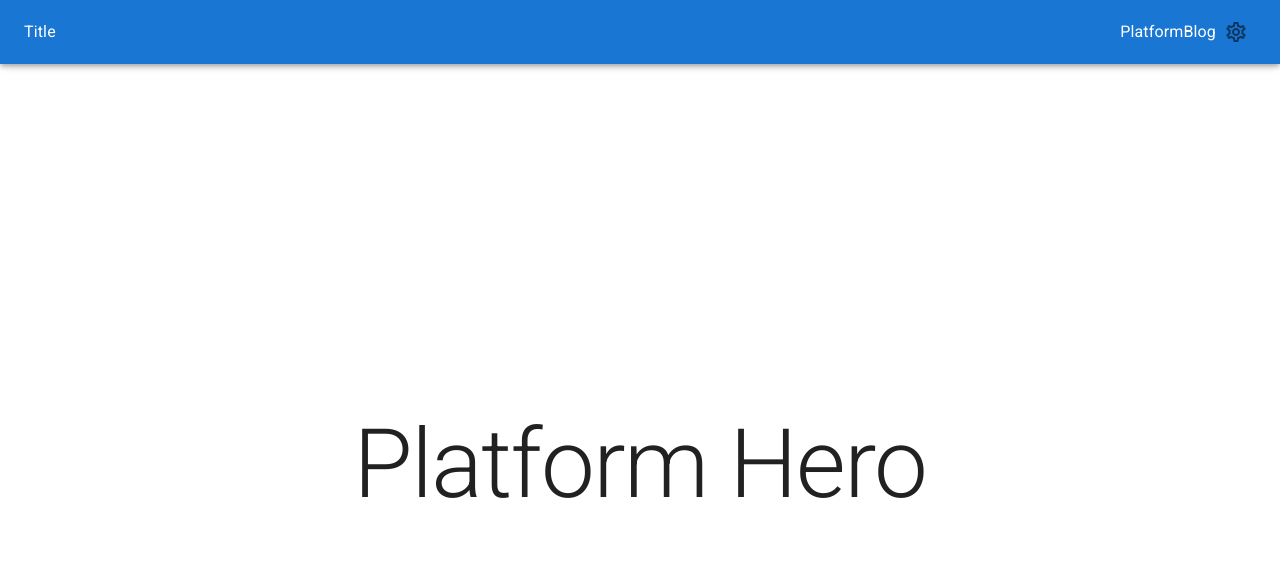
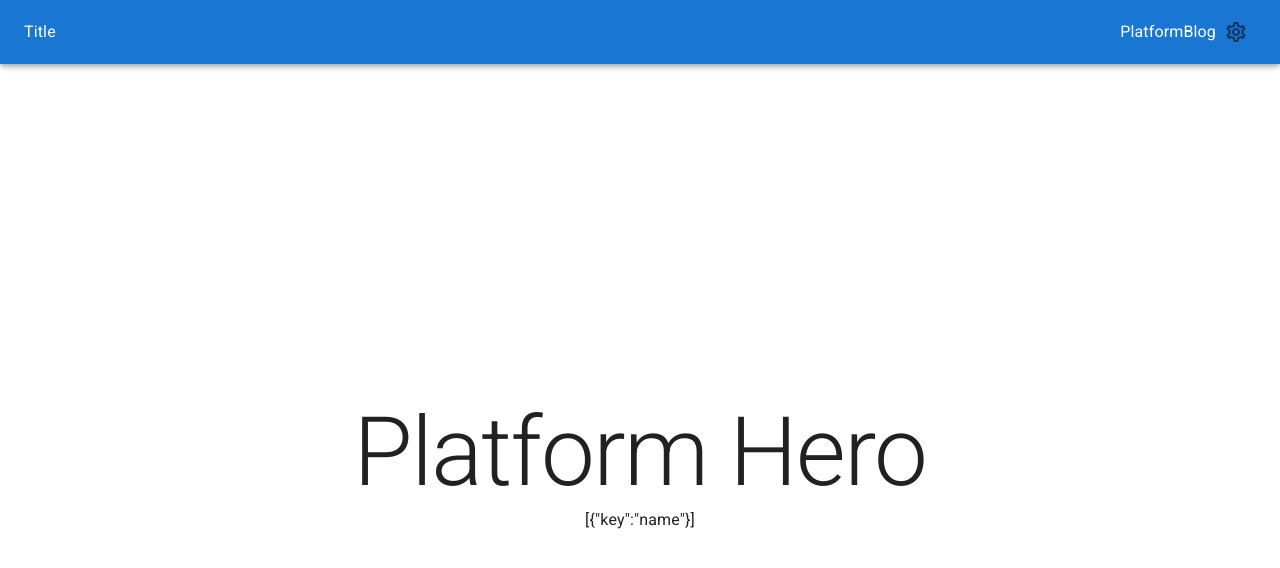
Before and after one commit to VunkLai/material-scaffold, a React (Vite) app: page /platform in a window 1280 px wide. Shown: the top 568 px of the page. Built offline with nearby package versions, Linux system fonts and the light colour scheme.

Commit message:
fix: displaying a fallback while content is loading with a official example

```diff
--- a/src/pages/platform/Hero.tsx
+++ b/src/pages/platform/Hero.tsx
@@ -1,11 +1,71 @@
 import { Typography } from "@mui/material";
+import { useEffect } from "react";
+import { Loading } from "../../components/Loader";
+let cache = new Map();
 
-const Hero = () => {
+const getAlbums = async () => {
+  await new Promise((resolve) => setTimeout(resolve, 3000));
+  return [{ key: "name" }];
+};
+export function fetchData(url) {
+  if (!cache.has(url)) {
+    cache.set(url, getData(url));
+  }
+  return cache.get(url);
+}
+
+async function getData(url) {
+  if (url === "/the-beatles/albums") {
+    return await getAlbums();
+  } else {
+    throw Error("Not implemented");
+  }
+}
+
+function use(promise) {
+  if (promise.status === "fulfilled") {
+    return promise.value;
+  } else if (promise.status === "rejected") {
+    throw promise.reason;
+  } else if (promise.status === "pending") {
+    throw promise;
+  } else {
+    promise.status = "pending";
+    promise.then(
+      (result) => {
+        promise.status = "fulfilled";
+        promise.value = result;
+      },
+      (reason) => {
+        promise.status = "rejected";
+        promise.reason = reason;
+      }
+    );
+    throw promise;
+  }
+}
+
+const HeroContent = () => {
+  const albums = use(fetchData(`/the-beatles/albums`));
+
+  useEffect(() => {
+    console.log(albums);
+  }, [albums]);
+
   return (
     <div className="w-full h-screen flex flex-col justify-center items-center">
       <Typography variant="h1">Platform Hero</Typography>
+      <div>{JSON.stringify(albums)}</div>
     </div>
   );
 };
 
+const Hero = () => {
+  return (
+    <Loading>
+      <HeroContent />
+    </Loading>
+  );
+};
+
 export default Hero;
```
